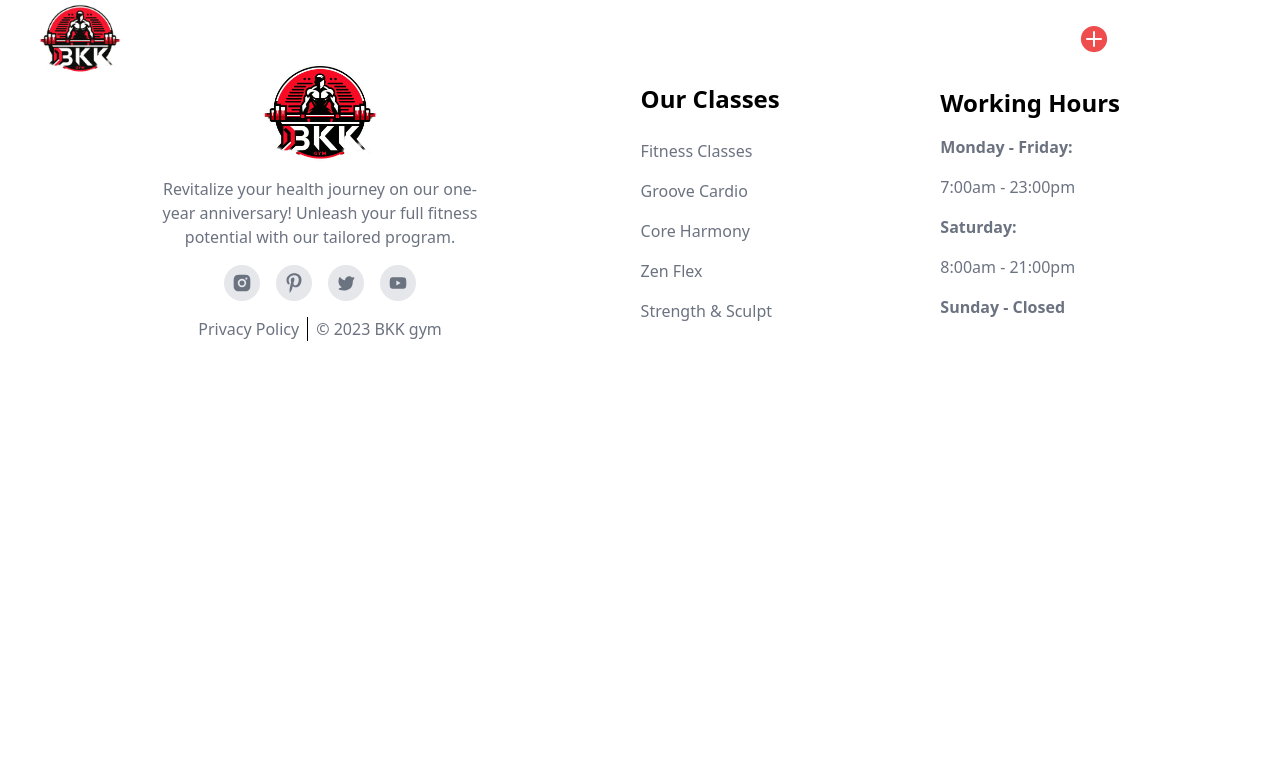
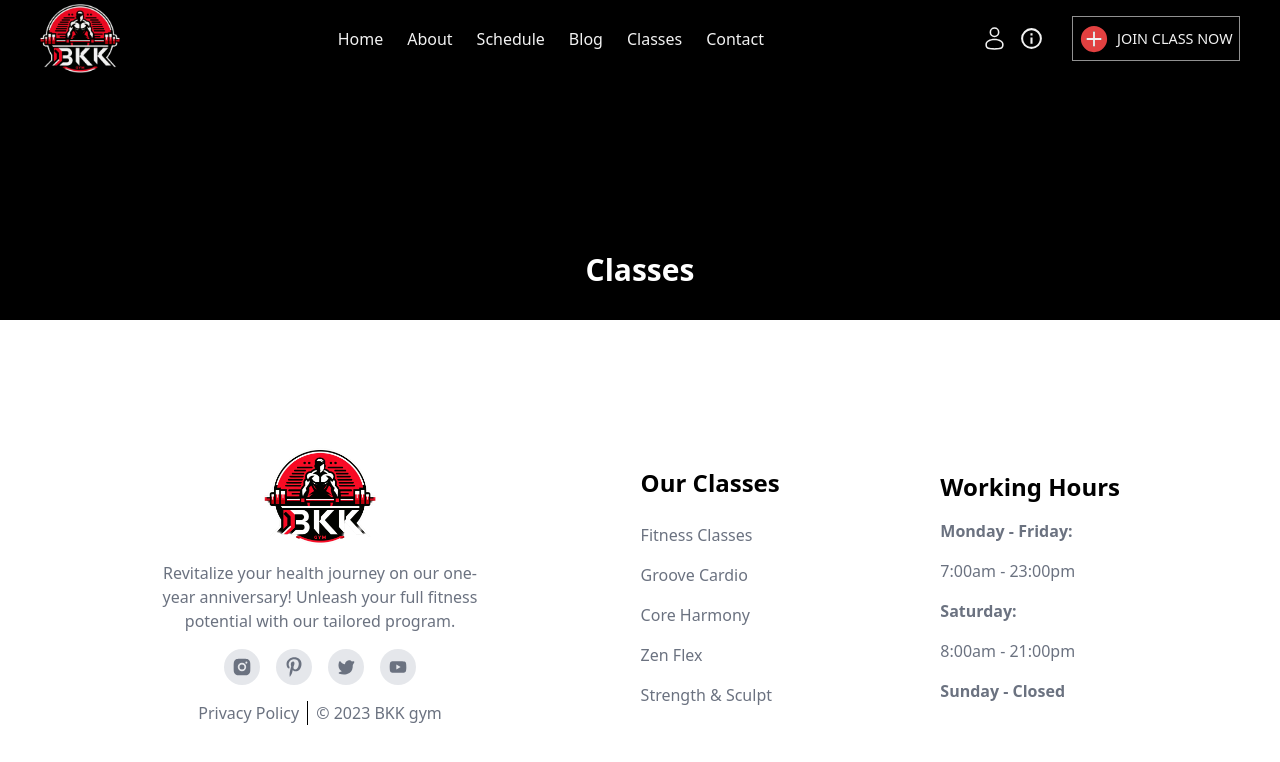
Before and after one commit to OnigiriKing/new-project, a React (Create React App) app: page /classes in a window 1280 px wide. Shown: the top 762 px of the page. Built offline with nearby package versions, Linux system fonts and the light colour scheme.

Commit message:
ClassesPage created

```diff
--- a/src/App.jsx
+++ b/src/App.jsx
@@ -4,6 +4,7 @@ import FooterPage from "pages/Footer/FooterPage";
 import { Route, Routes } from "react-router-dom";
 import AboutPage from "pages/About/AboutPage";
 import SchedulePage from "pages/Schedule/SchedulePage";
+import ClassesPage from "pages/ClassesPage/ClassesPage";
 
 export default function App() {
   return (
@@ -12,7 +13,8 @@ export default function App() {
       <Routes>
         <Route path="/" element={<HomePage />} />
         <Route path="/about" element={<AboutPage />} />
-        <Route path="/Schedule" element={<SchedulePage />} />
+        <Route path="/schedule" element={<SchedulePage />} />
+        <Route path="/classes" element={<ClassesPage />} />
       </Routes>
       <FooterPage />
     </div>
--- /dev/null
+++ b/src/pages/ClassesPage/ClassesPage.js
@@ -0,0 +1,10 @@
+import React from "react";
+import ClassesComp from "components/classesComp/ClassesComp";
+
+export default function ClassesPage() {
+  return (
+    <>
+      <ClassesComp />
+    </>
+  );
+}
```
